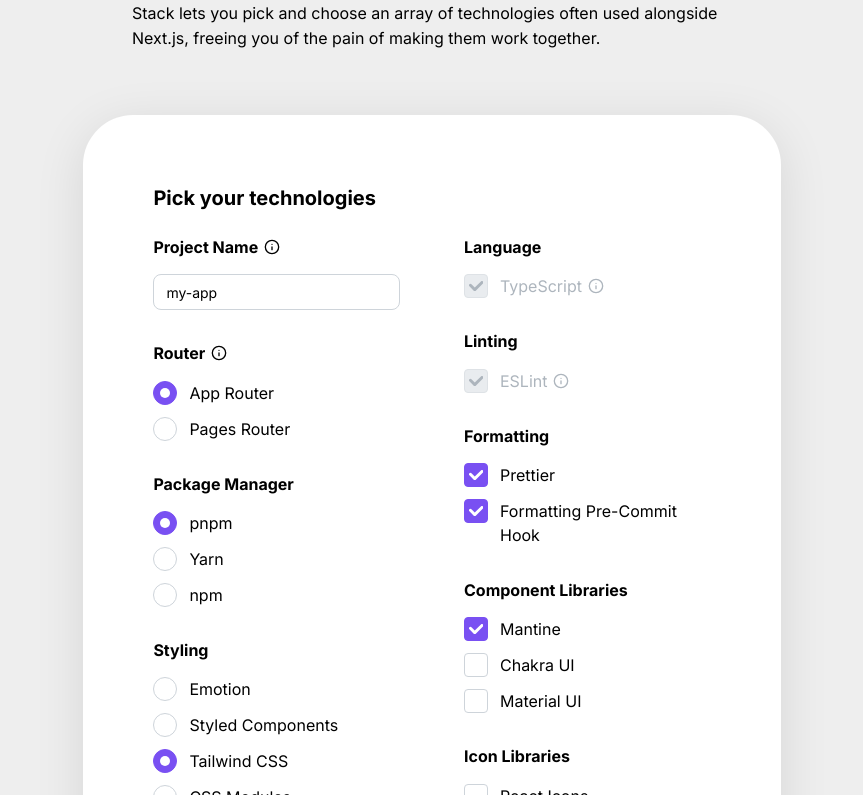
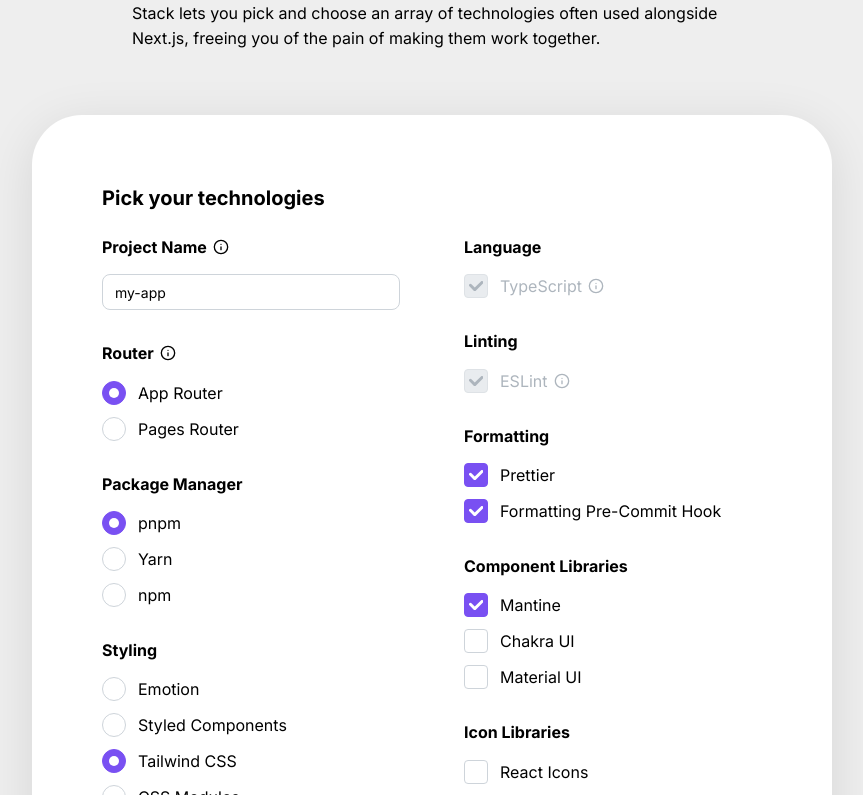
Before and after one commit to akd-io/create-next-stack, a Next.js app in the folder apps/website/: page / in a window 1280 px wide. Shown: the part 1325-2120 px from the top of the page, without its empty margins (208-1071 px from the left). Built offline with nearby package versions, Linux system fonts and the light colour scheme.

Commit message:
refactor: make Section polymorphic via polymorphic()
- drop Box wrapper + as prop in favor of component prop
- Mantine's recommended pattern
- update Header/Footer to pass component=

```diff
--- a/apps/website/components/Section.tsx
+++ b/apps/website/components/Section.tsx
@@ -1,20 +1,22 @@
-import { Box, Flex, FlexProps } from "@mantine/core"
-import { FC, ReactNode } from "react"
+import { Flex, FlexProps, polymorphic } from "@mantine/core"
+import { ReactNode } from "react"
 
-type SectionProps = Omit<FlexProps, "component"> & {
+type SectionProps = FlexProps & {
   innerProps?: FlexProps
   children?: ReactNode
-  as?: "section" | "header" | "footer"
 }
-export const Section: FC<SectionProps> = ({
-  innerProps,
-  children,
-  as: Element = "section",
-  ...props
-}) => {
-  return (
-    <Box component={Element}>
-      <Flex direction="column" w="100%" px="30px" align="center" {...props}>
+
+export const Section = polymorphic<"section", SectionProps>(
+  ({ innerProps, children, ...props }: SectionProps) => {
+    return (
+      <Flex
+        component="section"
+        direction="column"
+        w="100%"
+        px="30px"
+        align="center"
+        {...props}
+      >
         <Flex
           direction="column"
           w="100%"
@@ -25,6 +27,6 @@ export const Section: FC<SectionProps> = ({
           {children}
         </Flex>
       </Flex>
-    </Box>
-  )
-}
+    )
+  },
+)
--- a/apps/website/templates/LandingPage/components/Footer.tsx
+++ b/apps/website/templates/LandingPage/components/Footer.tsx
@@ -7,7 +7,7 @@ import { SocialIcons } from "../../../components/SocialIcons"
 export const Footer: React.FC = () => {
   return (
     <Section
-      as="footer"
+      component="footer"
       innerProps={{
         gap: "24px",
       }}
--- a/apps/website/templates/LandingPage/components/Header.tsx
+++ b/apps/website/templates/LandingPage/components/Header.tsx
@@ -4,7 +4,7 @@ import { SocialIcons } from "../../../components/SocialIcons"
 
 export const HeaderSection = () => {
   return (
-    <Section as="header">
+    <Section component="header">
       <Flex
         direction="column"
         align={{ base: "flex-start", sm: "center" }}
```
